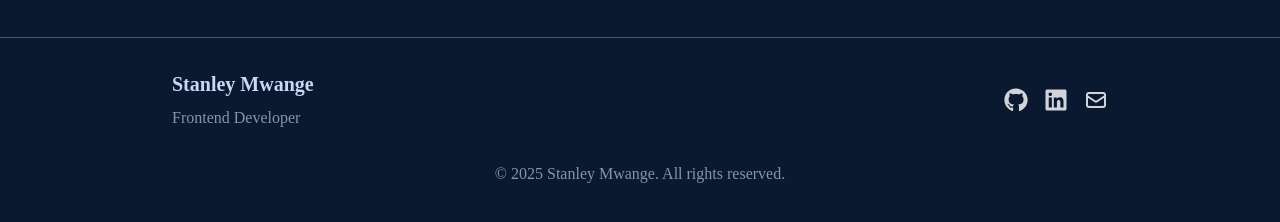
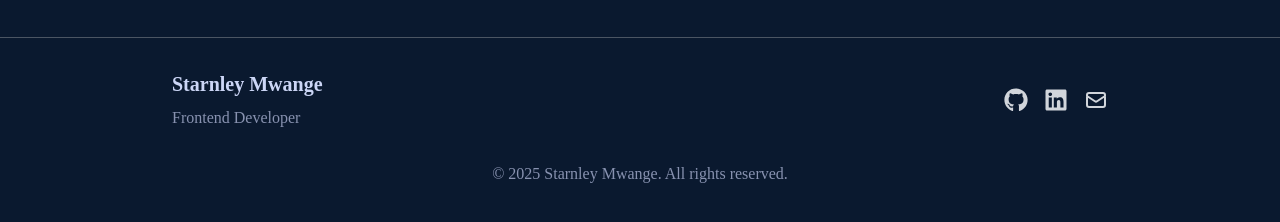
Before and after one commit to StanleyKioko/stan.me, a React (Create React App) app: page /#/ in a window 1280 px wide. Shown: the part 4393-4615 px from the top of the page. Built offline with nearby package versions, Linux system fonts and the light colour scheme; the HTML template or start-up script is replaced by a standard one.

Commit message:
Name correction

```diff
--- a/src/components/Footer.jsx
+++ b/src/components/Footer.jsx
@@ -9,7 +9,7 @@ const Footer = () => {
       <div className="max-w-[1000px] mx-auto px-8">
         <div className="flex flex-col md:flex-row justify-between items-center">
           <div className="mb-4 md:mb-0">
-            <h3 className="text-xl font-semibold text-[#ccd6f6]">Stanley Mwange</h3>
+            <h3 className="text-xl font-semibold text-[#ccd6f6]">Starnley Mwange</h3>
             <p className="text-[#8892b0] mt-2">Frontend Developer</p>
           </div>
           <div className="flex space-x-4">
@@ -28,7 +28,7 @@ const Footer = () => {
           </div>
         </div>
         <div className="text-center mt-8 text-[#8892b0]">
-          <p>&copy; {new Date().getFullYear()} Stanley Mwange. All rights reserved.</p>
+          <p>&copy; {new Date().getFullYear()} Starnley Mwange. All rights reserved.</p>
         </div>
       </div>
     </footer>
```
